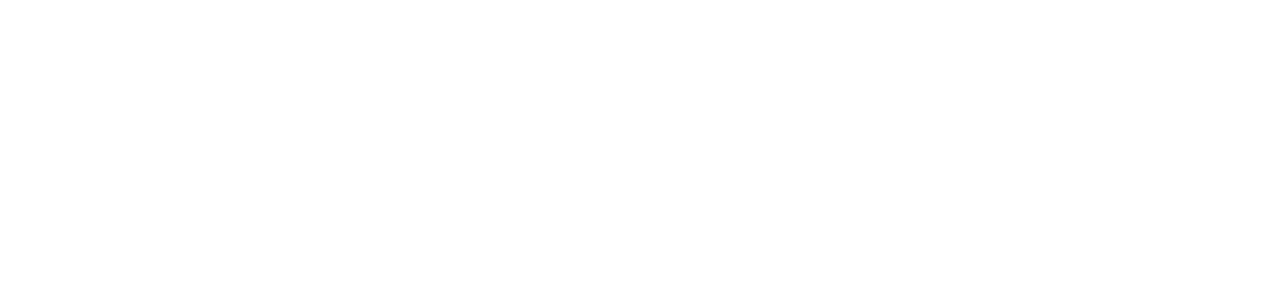
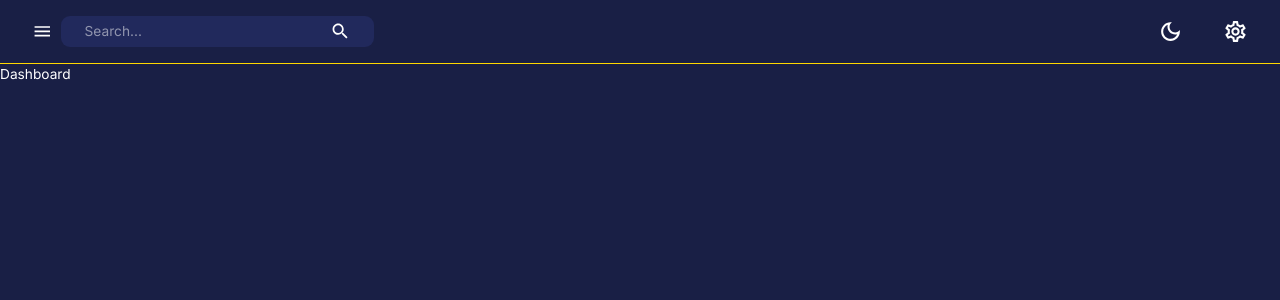
Before and after one commit to gatimugabriel/Admin-Dashboard, a React (Create React App) app in the folder client/: page /dashboard in a window 1280 px wide. Shown: the top 300 px of the page. Built offline with nearby package versions, Linux system fonts and the light colour scheme.

Commit message:
Navbar added

```diff
--- a/client/src/App.js
+++ b/client/src/App.js
@@ -1,9 +1,30 @@
+import { CssBaseline, ThemeProvider } from '@mui/material'
+import { createTheme } from '@mui/material/styles'
+import {useMemo} from 'react'
+import {useSelector} from 'react-redux'
+import { BrowserRouter, Navigate, Route, Routes } from 'react-router-dom'
+import { themeSettings } from 'theme'
 
+import Layout from 'scenes/layout'
+import Dashboard from 'scenes/dashboard'
 
 function App() {
+  const mode = useSelector((state) => state.global.mode)
+
+  const theme = useMemo(() => createTheme(themeSettings(mode)), [mode])
   return (
     <div className="app">
-
+      <BrowserRouter>
+      <ThemeProvider theme={theme}>
+          <CssBaseline />
+          <Routes>
+            <Route element={<Layout />}>
+              <Route path="/" element={<Navigate to="/dashboard" replace />}/>
+           <Route path="/dashboard" element={<Dashboard />}/>
+            </Route>
+          </Routes>
+        </ThemeProvider>
+        </BrowserRouter>
     </div>
   );
 }
--- /dev/null
+++ b/client/src/components/FlexBetween.jsx
@@ -0,0 +1,10 @@
+const { Box } = require("@mui/material");
+const { styled } = require("@mui/system");
+
+const FlexBetween = styled(Box)({
+  display: "flex",
+  justifyContent: "space-between",
+  alignItems: "center",
+});
+
+export default FlexBetween;
--- /dev/null
+++ b/client/src/components/Navbar.jsx
@@ -0,0 +1,78 @@
+import React from "react";
+import { useDispatch } from "react-redux";
+
+import {
+  AppBar,
+  IconButton,
+  InputBase,
+  Toolbar,
+  useTheme,
+} from "@mui/material";
+
+import {
+  LightModeOutlined,
+  DarkModeOutlined,
+  Menu as MenuIcon,
+  Search,
+  SettingsOutlined,
+  ArrowDropDownOutlined,
+} from "@mui/icons-material";
+
+import { setMode } from "state";
+import FlexBetween from "./FlexBetween";
+import profileImage from "assets/abeer wanous.jpeg";
+
+const Navbar = () => {
+  const dispatch = useDispatch();
+  const theme = useTheme();
+
+  return (
+    <AppBar
+      sx={{
+        position: "static",
+        background: "none",
+        boxShadow: "none",
+      }}
+    >
+      <Toolbar
+        sx={{
+          justifyContent: "space-between",
+          borderBottom: "1px solid gold",
+        }}
+      >
+        {/* Left Side Options */}
+        <FlexBetween>
+          <IconButton onClick={() => console.log("open/close sidebar")}>
+            <MenuIcon></MenuIcon>
+          </IconButton>
+          <FlexBetween
+            backgroundColor={theme.palette.background.alt}
+            borderRadius="9px"
+            gap="3rem"
+            p="0.1rem 1.5rem"
+          >
+            <InputBase placeholder="Search..." />
+            <Search />
+          </FlexBetween>
+        </FlexBetween>
+
+        {/* Right Side Options */}
+        <FlexBetween gap="1.5rem">
+          <IconButton onClick={() => dispatch(setMode())}>
+            {theme.palette.mode === "dark" ? (
+              <DarkModeOutlined sx={{ fontSize: "25px" }} />
+            ) : (
+              <LightModeOutlined sx={{ fontSize: "25px" }} />
+            )}
+          </IconButton>
+
+          <IconButton>
+            <SettingsOutlined sx={{ fontSize: "25px" }} />
+          </IconButton>
+        </FlexBetween>
+      </Toolbar>
+    </AppBar>
+  );
+};
+
+export default Navbar;
--- /dev/null
+++ b/client/src/scenes/dashboard/index.jsx
@@ -0,0 +1,7 @@
+import React from "react";
+
+const Dashboard = () => {
+  return <div>Dashboard</div>;
+};
+
+export default Dashboard;
--- /dev/null
+++ b/client/src/scenes/layout/index.jsx
@@ -0,0 +1,17 @@
+import { Box } from "@mui/material";
+import React, { useState } from "react";
+import { Outlet } from "react-router-dom";
+import Navbar from "components/Navbar";
+
+const Layout = () => {
+  return (
+    <Box width="100%" height="100%">
+      <Box>
+        <Navbar />
+        <Outlet />
+      </Box>
+    </Box>
+  );
+};
+
+export default Layout;
--- a/client/src/theme.js
+++ b/client/src/theme.js
@@ -105,7 +105,7 @@
             },
             background: {
               default: tokensDark.grey[0],
-              alt: tokensDark.grey[50],
+              alt: tokensDark.grey[100],
             },
           }),
     },
```
